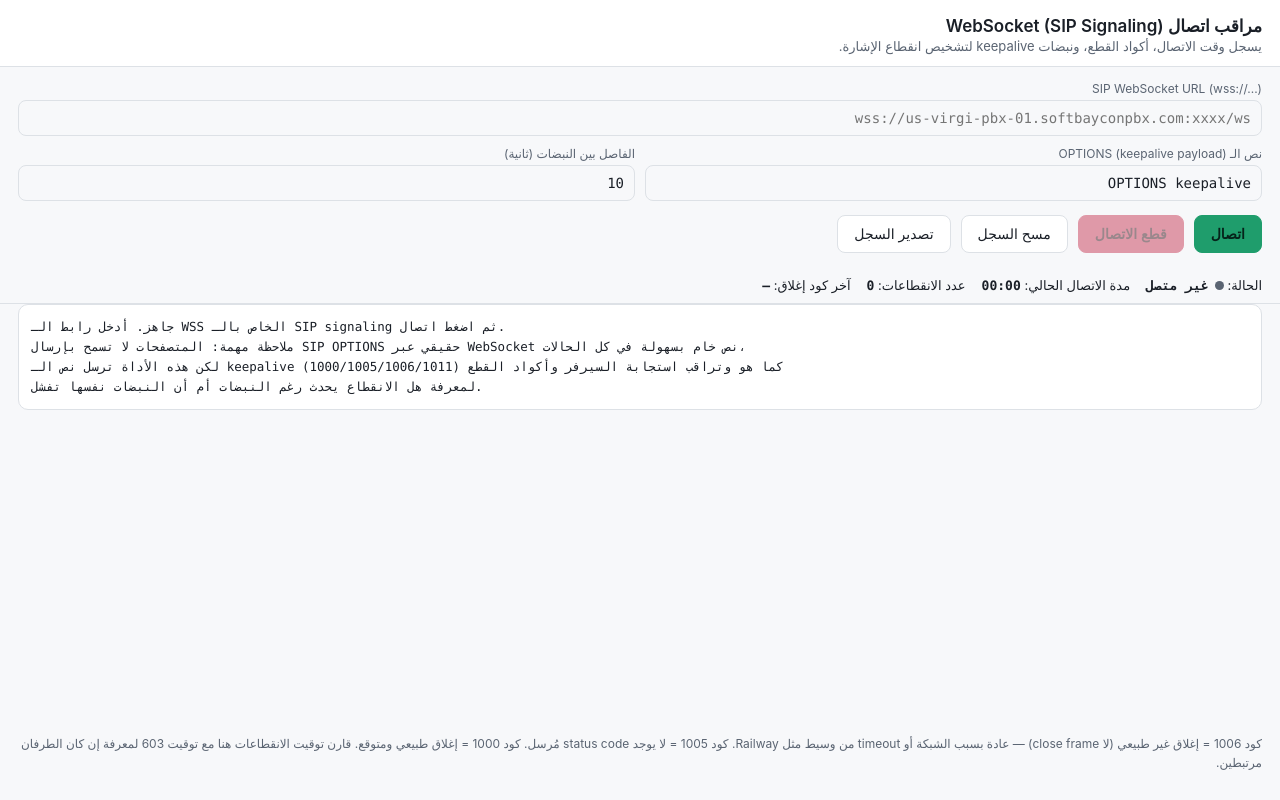
After one commit to abdalrahmanismail340-droid/Esimeasy, a Flask app: page /ws-monitor in a window 1280 px wide. The commit adds this page. Run offline with Flask 3, Linux system fonts and the light colour scheme; the visitor is signed in with stand-in values (Sample User, id 1).

Commit message:
add: WebSocket/SIP monitor page (Claude's diagnostic tool)

```diff
--- a/app.py
+++ b/app.py
@@ -535,6 +535,13 @@ def api_debug_session():
     }
 
 
+@app.route("/ws-monitor")
+def ws_monitor():
+    if "user" not in session:
+        return redirect(url_for("index"))
+    return render_template("ws_monitor.html")
+
+
 @app.route("/logout")
 def logout():
     session.pop("user", None)
--- a/templates/dashboard.html
+++ b/templates/dashboard.html
@@ -29,6 +29,7 @@
     {% if esim and esim.sessionId %}
     <div class="box ok">✅ متصل<br>الرصيد: <b>{{ esim.remainCallPoint }}</b> عملة</div>
     <a class="btn call" href="/dialer">📞 الدايلر — مكالمة حقيقية</a>
+    <a class="btn out" href="/ws-monitor" style="color:#4fc3f7;border-color:#4fc3f755;">🔍 مراقب الـ WebSocket</a>
     {% else %}
     <div class="box warn">⚠️ مش متصل{% if esim and esim._error %}<br><span style="font-size:12px;direction:ltr;">debug: {{ esim._error }}</span>{% endif %}</div>
     {% endif %}
--- /dev/null
+++ b/templates/ws_monitor.html
@@ -0,0 +1,242 @@
+<!DOCTYPE html>
+<html lang="ar" dir="rtl">
+<head>
+<meta charset="UTF-8">
+<meta name="viewport" content="width=device-width, initial-scale=1, viewport-fit=cover">
+<title>مراقب اتصال WebSocket/SIP</title>
+<style>
+  :root{
+    --bg:#0e1117; --surface:#161b22; --border:#2a3038; --text:#e6e9ef;
+    --muted:#8b95a3; --accent:#4dd6a0; --warn:#e8b339; --err:#f0556b;
+    --mono: "SFMono-Regular",Consolas,"Liberation Mono",Menlo,monospace;
+    color-scheme: dark;
+  }
+  @media (prefers-color-scheme: light){
+    :root:not([data-theme="dark"]){
+      --bg:#f7f8fa; --surface:#ffffff; --border:#dde1e6; --text:#1a1f27;
+      --muted:#5a6472; --accent:#1f9d6c; --warn:#a06a00; --err:#c42847;
+      color-scheme: light;
+    }
+  }
+  *{box-sizing:border-box;}
+  html,body{height:100%;}
+  body{
+    margin:0; background:var(--bg); color:var(--text);
+    font-family:-apple-system,BlinkMacSystemFont,"Segoe UI",sans-serif;
+    padding-top:env(safe-area-inset-top,0px);
+    padding-bottom:env(safe-area-inset-bottom,0px);
+    display:flex; flex-direction:column; min-height:100%;
+  }
+  header{
+    padding:16px 18px 12px; border-bottom:1px solid var(--border);
+    background:var(--surface);
+  }
+  h1{font-size:17px; margin:0 0 2px; font-weight:600;}
+  p.sub{margin:0; color:var(--muted); font-size:13px;}
+  .panel{padding:14px 18px; display:flex; flex-direction:column; gap:10px;}
+  label{font-size:12px; color:var(--muted); display:block; margin-bottom:4px;}
+  input[type=text], input[type=number]{
+    width:100%; padding:9px 10px; border-radius:8px; border:1px solid var(--border);
+    background:var(--bg); color:var(--text); font-size:14px; font-family:var(--mono);
+  }
+  .row{display:flex; gap:10px; flex-wrap:wrap;}
+  .row > div{flex:1; min-width:140px;}
+  .controls{display:flex; gap:10px; margin-top:4px; flex-wrap:wrap;}
+  button{
+    padding:10px 16px; border-radius:8px; border:1px solid var(--border);
+    background:var(--surface); color:var(--text); font-size:14px; cursor:pointer;
+  }
+  button.primary{background:var(--accent); border-color:var(--accent); color:#06231a; font-weight:600;}
+  button.danger{background:var(--err); border-color:var(--err); color:#2a0008; font-weight:600;}
+  button:disabled{opacity:.45; cursor:not-allowed;}
+  .status-bar{
+    display:flex; gap:16px; flex-wrap:wrap; padding:10px 18px;
+    border-bottom:1px solid var(--border); font-size:13px;
+  }
+  .status-bar span b{color:var(--text); font-family:var(--mono);}
+  .dot{display:inline-block; width:9px; height:9px; border-radius:50%; margin-left:6px; background:var(--muted);}
+  .dot.open{background:var(--accent);}
+  .dot.closed{background:var(--err);}
+  .dot.connecting{background:var(--warn);}
+  main{flex:1; overflow:auto; padding:0 18px 18px;}
+  .log{
+    font-family:var(--mono); font-size:12.5px; line-height:1.6;
+    background:var(--surface); border:1px solid var(--border); border-radius:10px;
+    padding:12px; white-space:pre-wrap; word-break:break-word; direction:ltr; text-align:left;
+  }
+  .l-open{color:var(--accent);}
+  .l-close{color:var(--err);}
+  .l-ping{color:var(--muted);}
+  .l-err{color:var(--err); font-weight:600;}
+  .l-info{color:var(--text);}
+  .footer-note{color:var(--muted); font-size:12px; padding:0 18px 16px; line-height:1.6;}
+</style>
+</head>
+<body>
+<header>
+  <h1>مراقب اتصال WebSocket (SIP Signaling)</h1>
+  <p class="sub">يسجل وقت الاتصال، أكواد القطع، ونبضات keepalive لتشخيص انقطاع الإشارة.</p>
+</header>
+
+<div class="panel">
+  <div>
+    <label>SIP WebSocket URL (wss://...)</label>
+    <input type="text" id="wsUrl" placeholder="wss://us-virgi-pbx-01.softbayconpbx.com:xxxx/ws" value="">
+  </div>
+  <div class="row">
+    <div>
+      <label>نص الـ OPTIONS (keepalive payload)</label>
+      <input type="text" id="pingPayload" value="OPTIONS keepalive" placeholder="سيتم إرساله كنص خام">
+    </div>
+    <div>
+      <label>الفاصل بين النبضات (ثانية)</label>
+      <input type="number" id="pingInterval" value="10" min="1">
+    </div>
+  </div>
+  <div class="controls">
+    <button class="primary" id="btnConnect">اتصال</button>
+    <button class="danger" id="btnDisconnect" disabled>قطع الاتصال</button>
+    <button id="btnClear">مسح السجل</button>
+    <button id="btnExport">تصدير السجل</button>
+  </div>
+</div>
+
+<div class="status-bar">
+  <span>الحالة: <span class="dot" id="statusDot"></span><b id="statusText">غير متصل</b></span>
+  <span>مدة الاتصال الحالي: <b id="uptime">00:00</b></span>
+  <span>عدد الانقطاعات: <b id="dropCount">0</b></span>
+  <span>آخر كود إغلاق: <b id="lastClose">—</b></span>
+</div>
+
+<main>
+  <div class="log" id="log">جاهز. أدخل رابط الـ WSS الخاص بالـ SIP signaling ثم اضغط اتصال.
+ملاحظة مهمة: المتصفحات لا تسمح بإرسال SIP OPTIONS حقيقي عبر WebSocket نص خام بسهولة في كل الحالات،
+لكن هذه الأداة ترسل نص الـ keepalive كما هو وتراقب استجابة السيرفر وأكواد القطع (1000/1005/1006/1011)
+لمعرفة هل الانقطاع يحدث رغم النبضات أم أن النبضات نفسها تفشل.</div>
+</main>
+
+<p class="footer-note">
+  كود 1006 = إغلاق غير طبيعي (لا close frame) — عادة بسبب الشبكة أو timeout من وسيط مثل Railway.
+  كود 1005 = لا يوجد status code مُرسل. كود 1000 = إغلاق طبيعي ومتوقع.
+  قارن توقيت الانقطاعات هنا مع توقيت 603 لمعرفة إن كان الطرفان مرتبطين.
+</p>
+
+<script>
+let ws = null;
+let pingTimer = null;
+let uptimeTimer = null;
+let connectStart = null;
+let dropCount = 0;
+
+const el = id => document.getElementById(id);
+const logBox = el('log');
+
+function ts(){
+  const d = new Date();
+  return d.toTimeString().split(' ')[0] + '.' + String(d.getMilliseconds()).padStart(3,'0');
+}
+
+function logLine(msg, cls){
+  const line = document.createElement('div');
+  line.className = cls || 'l-info';
+  line.textContent = `[${ts()}] ${msg}`;
+  logBox.appendChild(line);
+  logBox.scrollTop = logBox.scrollHeight;
+}
+
+function setStatus(state, text){
+  const dot = el('statusDot');
+  dot.className = 'dot ' + state;
+  el('statusText').textContent = text;
+}
+
+function fmtUptime(ms){
+  const s = Math.floor(ms/1000);
+  const mm = String(Math.floor(s/60)).padStart(2,'0');
+  const ss = String(s%60).padStart(2,'0');
+  return `${mm}:${ss}`;
+}
+
+function startUptime(){
+  connectStart = Date.now();
+  uptimeTimer = setInterval(()=>{
+    el('uptime').textContent = fmtUptime(Date.now()-connectStart);
+  }, 1000);
+}
+
+function stopUptime(){
+  clearInterval(uptimeTimer);
+  el('uptime').textContent = '00:00';
+}
+
+function connect(){
+  const url = el('wsUrl').value.trim();
+  if(!url){ logLine('الرجاء إدخال رابط WSS صحيح.', 'l-err'); return; }
+  try{
+    setStatus('connecting','جاري الاتصال...');
+    logLine(`محاولة اتصال بـ ${url}`, 'l-info');
+    ws = new WebSocket(url);
+  }catch(e){
+    logLine('فشل إنشاء WebSocket: ' + e.message, 'l-err');
+    setStatus('closed','خطأ');
+    return;
+  }
+
+  el('btnConnect').disabled = true;
+  el('btnDisconnect').disabled = false;
+
+  ws.onopen = () => {
+    logLine('✅ الاتصال مفتوح (onopen)', 'l-open');
+    setStatus('open','متصل');
+    startUptime();
+    const interval = Math.max(1, Number(el('pingInterval').value || 10)) * 1000;
+    pingTimer = setInterval(()=>{
+      const payload = el('pingPayload').value || 'ping';
+      try{
+        ws.send(payload);
+        logLine(`→ أُرسل keepalive: "${payload}"`, 'l-ping');
+      }catch(e){
+        logLine('فشل إرسال keepalive: ' + e.message, 'l-err');
+      }
+    }, interval);
+  };
+
+  ws.onmessage = (evt) => {
+    const data = typeof evt.data === 'string' ? evt.data : '[binary frame]';
+    logLine('← استقبال: ' + data.slice(0,200), 'l-info');
+  };
+
+  ws.onerror = () => {
+    logLine('⚠ حدث خطأ في الـ WebSocket (onerror)', 'l-err');
+  };
+
+  ws.onclose = (evt) => {
+    dropCount++;
+    el('dropCount').textContent = dropCount;
+    el('lastClose').textContent = `${evt.code} / ${evt.reason || 'بدون سبب'} / clean=${evt.wasClean}`;
+    logLine(`❌ الاتصال انقطع. code=${evt.code} reason="${evt.reason}" wasClean=${evt.wasClean} — المدة قبل الانقطاع: ${fmtUptime(Date.now()-connectStart)}`, 'l-close');
+    setStatus('closed','منقطع');
+    stopUptime();
+    clearInterval(pingTimer);
+    el('btnConnect').disabled = false;
+    el('btnDisconnect').disabled = true;
+  };
+}
+
+function disconnect(){
+  if(ws){ ws.close(1000, 'manual disconnect'); }
+}
+
+el('btnConnect').addEventListener('click', connect);
+el('btnDisconnect').addEventListener('click', disconnect);
+el('btnClear').addEventListener('click', ()=>{ logBox.textContent=''; });
+el('btnExport').addEventListener('click', ()=>{
+  const blob = new Blob([logBox.innerText], {type:'text/plain'});
+  const a = document.createElement('a');
+  a.href = URL.createObjectURL(blob);
+  a.download = 'ws-sip-log-' + Date.now() + '.txt';
+  a.click();
+});
+</script>
+</body>
+</html>
```
